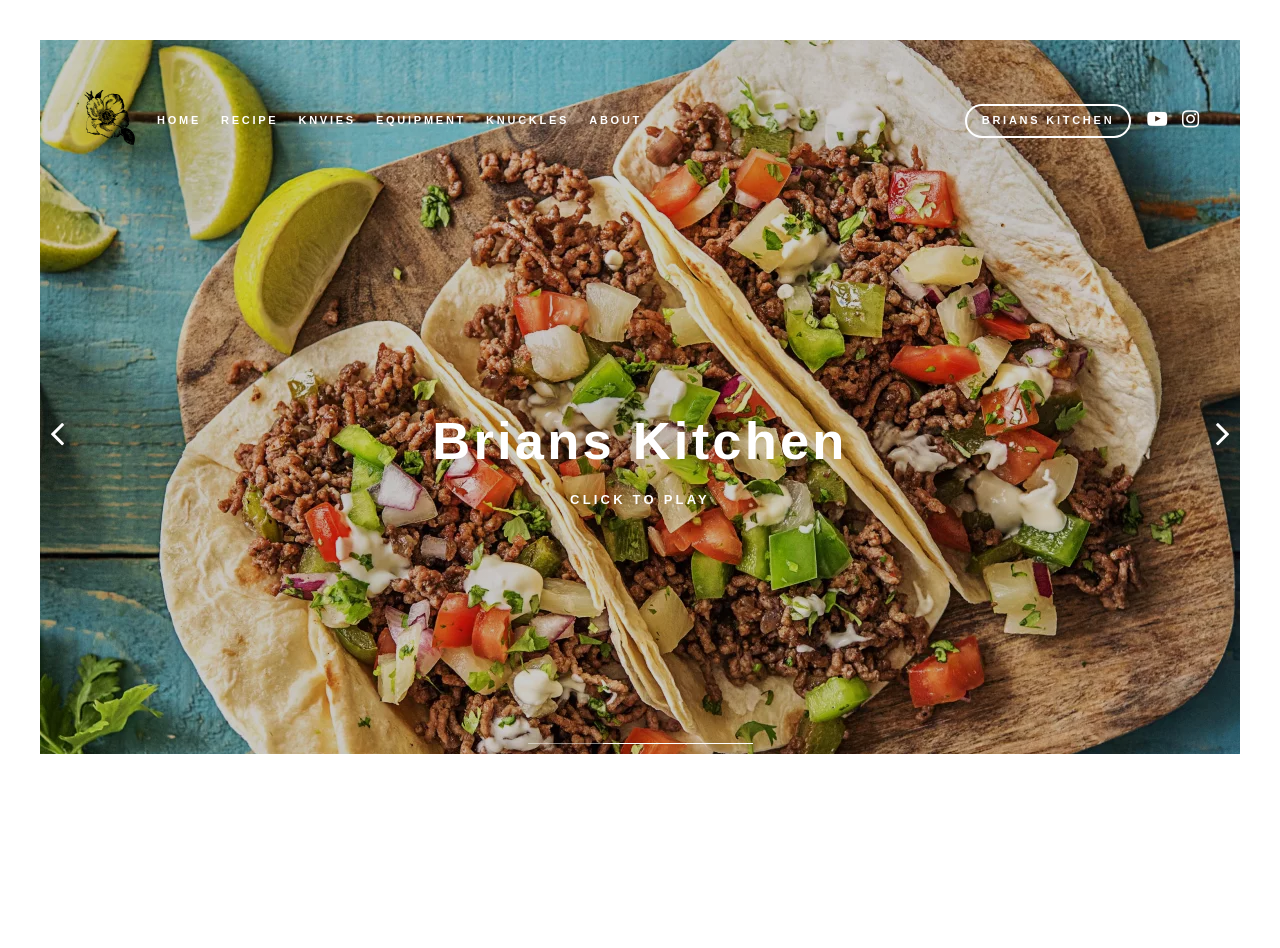
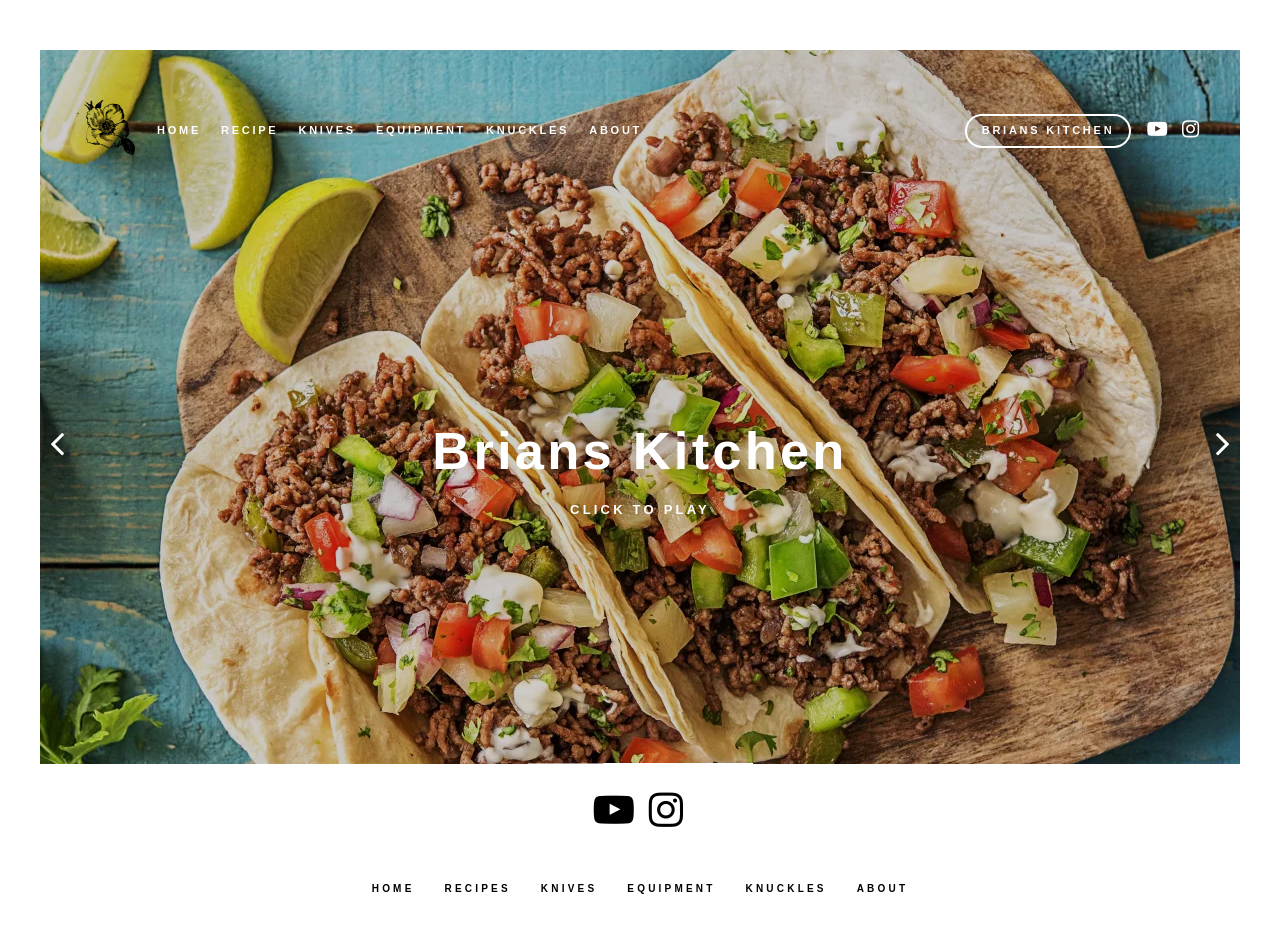
Before and after one commit to colorlessenergy/brians-kitchen, a Jekyll site: the page built from index.html, in a window 1280 px wide. Built offline with Jekyll 4.4.1, drawn with Linux system fonts in a browser that asks for light colours; nearby versions of some CDN libraries; before the commit the page ends 900 px from its top, so only the background shows below that.

Commit message:
add footer and made main page responsive and fixed the responsive nav

```diff
--- /dev/null
+++ b/_includes/footer.html
@@ -0,0 +1,18 @@
+<footer>
+  <ul class="footer__ul">
+    <li class="social">
+      <i class="fa fa-youtube-play" aria-hidden="true"></i>
+    </li>
+    <li class="social">
+      <i class="fa fa-instagram" aria-hidden="true"></i>
+    </li>
+  </ul>
+  <ul class="footer__ul footer__nav">
+    <li>HOME</li>
+    <li>RECIPES</li>
+    <li>KNIVES</li>
+    <li>EQUIPMENT</li>
+    <li>KNUCKLES</li>
+    <li>ABOUT</li>
+  </ul>
+</footer>
--- a/_includes/header.html
+++ b/_includes/header.html
@@ -9,7 +9,7 @@
                 <a href="recipe.html">recipe</a>
             </li>
             <li>
-                <a href="{{ site.baseurl }}knives.html">knvies</a>
+                <a href="{{ site.baseurl }}knives.html">knives</a>
             </li>
             <li>
                 <a href="{{ site.baseurl }}equipment.html">equipment</a>
--- a/css/layout.css
+++ b/css/layout.css
@@ -2,6 +2,7 @@
     display: flex;
     flex-direction: column;
     height: 714px;
+    margin: 10px 0;
 }
 
 .container {
@@ -52,3 +53,17 @@
     height: 1.5px;
     width: 75px;
 }
+
+@media screen and (max-width: 961px) {
+  main {
+    height: 515px;
+    background-position: 28% 50%;
+    background-size: cover;
+  }
+
+  .container {
+      padding: 20px;
+  }
+
+
+}
--- a/css/module.css
+++ b/css/module.css
@@ -1,3 +1,29 @@
+.footer__ul {
+  display: flex;
+  justify-content: center;
+  list-style-type: none;
+  padding: 0;
+}
+
+.footer__ul .social {
+  margin: 0 6px;
+}
+
+.footer__ul .social i {
+  font-size: 40px;
+}
+
+.footer__nav {
+  font-size: 10px;
+  padding-top: 30px;
+  font-weight: 600;
+  flex-flow: wrap;
+}
+
+.footer__nav li {
+  margin: 0 15px;
+}
+
 .hero-text {
     align-items: center;
     display: flex;
@@ -65,17 +91,20 @@
   color: #fff;
   height: 100%;
   width: 100%;
-  position: absolute;
+  position: fixed;
   left: 0;
   top: 0;
   transform: translateX(-100%);
   transition: transform 0.5s;
+  z-index: 2;
 }
 
 .responsive-nav__ul {
   color: #000;
-  margin: 100px 0 0 0;
-  padding: 0;
+  margin: 100px 10px 0;
+  padding: 30px;
+  list-style-type: none;
+  font-size: 20px;
 }
 
 .responsive-nav-show {
@@ -89,7 +118,7 @@
   width: 100%;
 
   position: relative;
-  z-index: 2;
+  z-index: 3;
 }
 
 .responsive-nav__display svg {
@@ -104,15 +133,18 @@
 
 @media screen and (max-width: 961px) {
 
-    .container {
-        padding: 10px;
-    }
-
     .responsive-nav__display {
         display: flex;
     }
 
-    .nav {
+    header {
         display: none;
     }
+
+    .hero-text h2 {
+      letter-spacing: 0;
+      line-height: 1;
+      font-weight: 300;
+      text-align: center;
+    }
 }
--- a/index.html
+++ b/index.html
@@ -3,7 +3,7 @@
 ---
 
 <div class="container">
-     {% include responsive-nav.html %}
+  {% include responsive-nav.html %}
 
 
     <div class="owl-carousel owl-theme">
@@ -32,4 +32,5 @@
             </section>
         </main>
     </div>
+    {% include footer.html %}
 </div>
```
Also changed, not shown: 3 other files.
